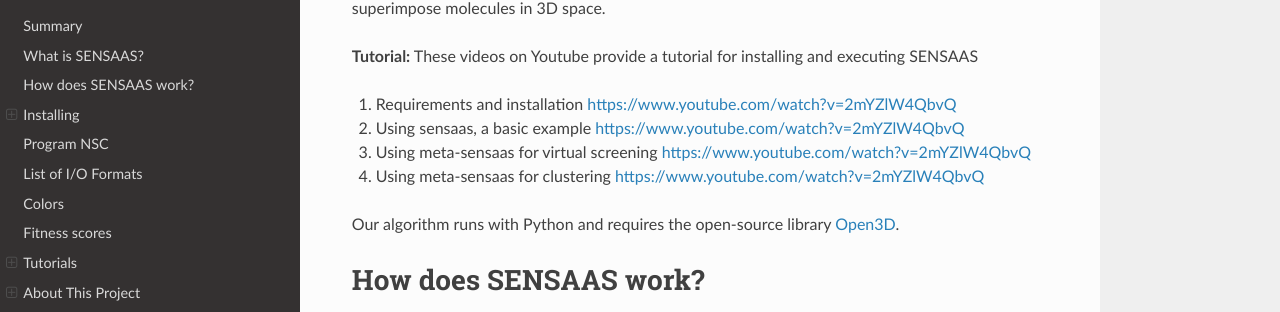
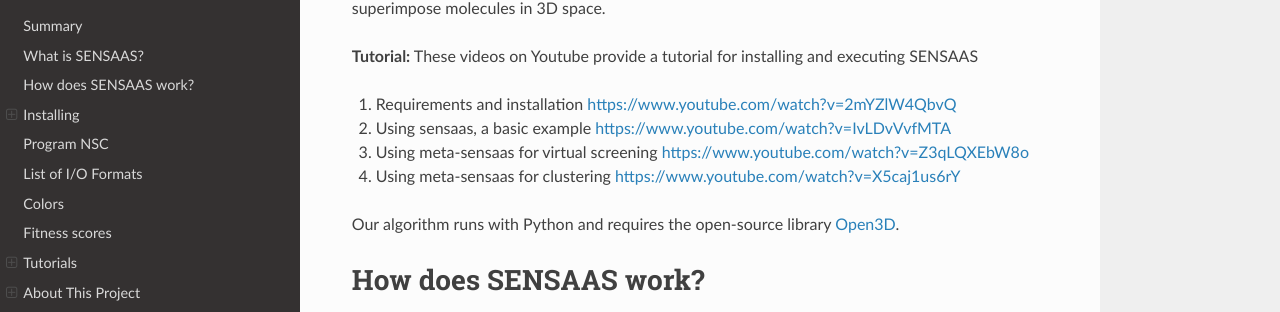
Before and after one commit to SENSAAS/sensaas, a Sphinx documentation site: the page built from docs/index.rst, in a window 1280 px wide and 900 px high, scrolled down 552 px. Shown: the part 139-451 px from the top of the window. Built offline with Sphinx 7.4.7 and the Read the Docs theme 2.0.0, drawn with Linux system fonts in a browser that asks for light colours; part of the change alters nothing that is shown.

Commit message:
Update index.rst

```diff
--- a/docs/index.rst
+++ b/docs/index.rst
@@ -30,9 +30,10 @@ Based on the publication `SenSaaS: Shape-based Alignment by Registration of Colo
 **Tutorial:** These videos on Youtube provide a tutorial for installing and executing SENSAAS
 
 1. Requirements and installation `https://www.youtube.com/watch?v=2mYZlW4QbvQ <https://www.youtube.com/watch?v=2mYZlW4QbvQ>`_
-2. Using sensaas, a basic example `https://www.youtube.com/watch?v=2mYZlW4QbvQ <https://www.youtube.com/watch?v=2mYZlW4QbvQ>`_
-3. Using meta-sensaas for virtual screening `https://www.youtube.com/watch?v=2mYZlW4QbvQ <https://www.youtube.com/watch?v=2mYZlW4QbvQ>`_
-4. Using meta-sensaas for clustering `https://www.youtube.com/watch?v=2mYZlW4QbvQ <https://www.youtube.com/watch?v=2mYZlW4QbvQ>`_
+2. Using sensaas, a basic example `https://www.youtube.com/watch?v=IvLDvVvfMTA <https://www.youtube.com/watch?v=IvLDvVvfMTA>`_
+3. Using meta-sensaas for virtual screening `https://www.youtube.com/watch?v=Z3qLQXEbW8o <https://www.youtube.com/watch?v=Z3qLQXEbW8o>`_
+4. Using meta-sensaas for clustering `https://www.youtube.com/watch?v=X5caj1us6rY <https://www.youtube.com/watch?v=X5caj1us6rY>`_
+
 
 Our algorithm runs with Python and requires the open-source library `Open3D <http://www.open3d.org/>`_.
 
```
